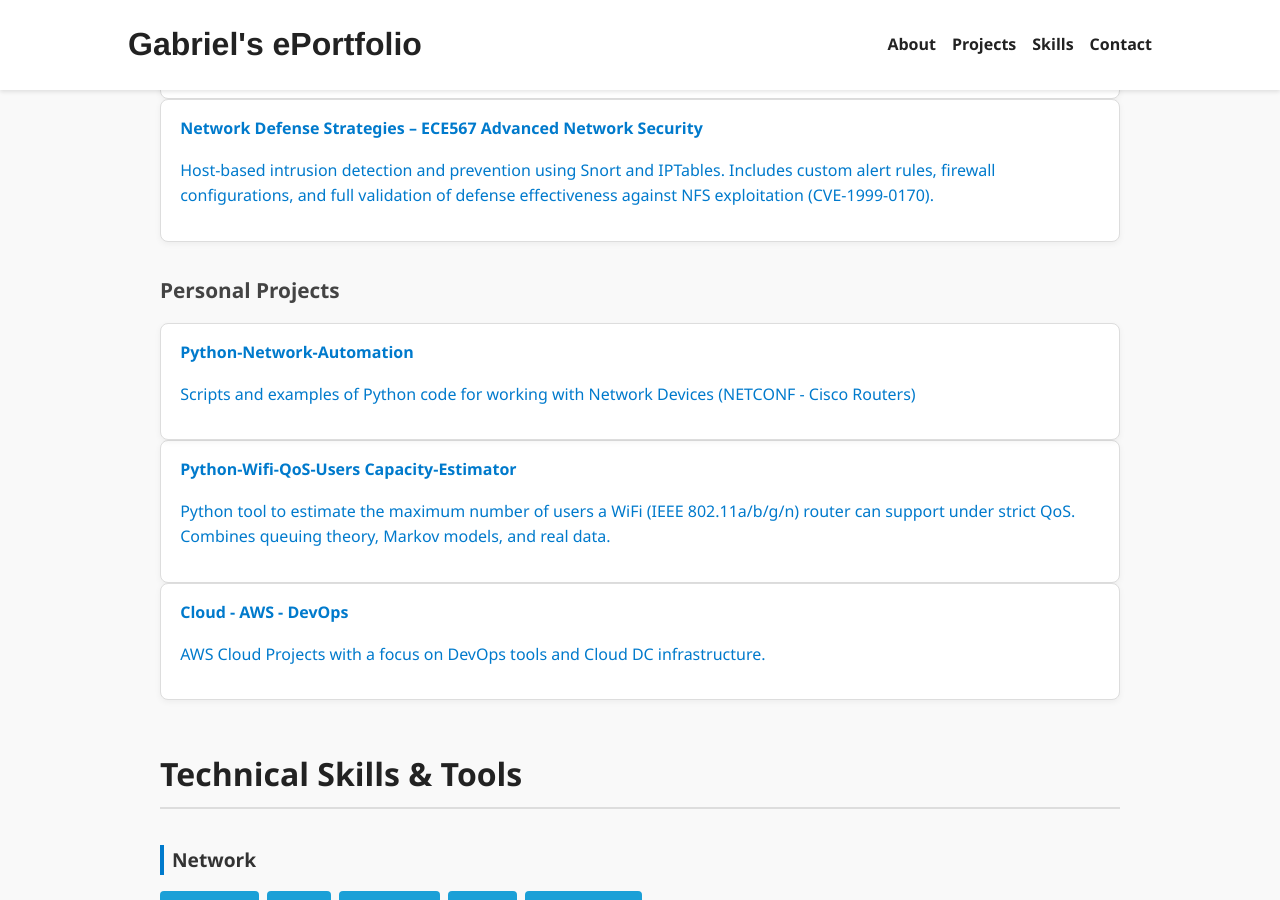
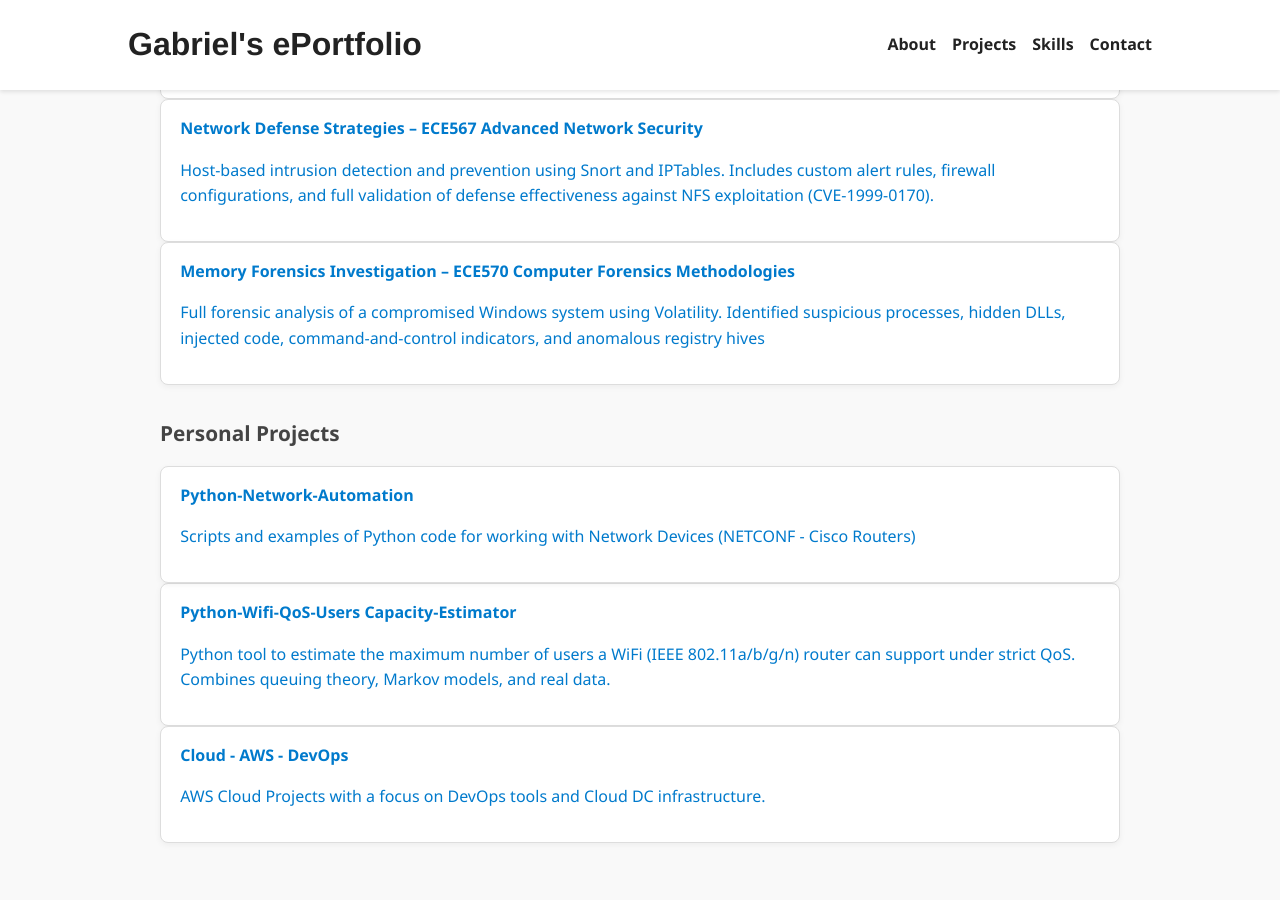
Before and after one commit to GabrielNetSec/GabrielNetSec.github.io, a Jekyll site: the page index.html, which Jekyll copies as it is, in a window 1280 px wide and 900 px high, scrolled down 2233 px. Built offline with Jekyll 4.4.1, drawn with Linux system fonts in a browser that asks for light colours.

Commit message:
Update index.html

```diff
--- a/index.html
+++ b/index.html
@@ -126,6 +126,13 @@
   </div>
 
 
+  <div class="project-card">
+      <h4>Memory Forensics Investigation – ECE570 Computer Forensics Methodologies</h4>
+      <p><a href="https://github.com/GabrielNetSec/SOC-Blue-Team/tree/main/ECE570-Memory-Forensics-Investigation" target="_blank">
+      Full forensic analysis of a compromised Windows system using Volatility. Identified suspicious processes, hidden DLLs, injected code, command-and-control indicators, and anomalous registry hives</a></p>
+  </div>
+
+
   <h3>Personal Projects</h3>
   <div class="project-grid">
     <div class="project-card">
```
